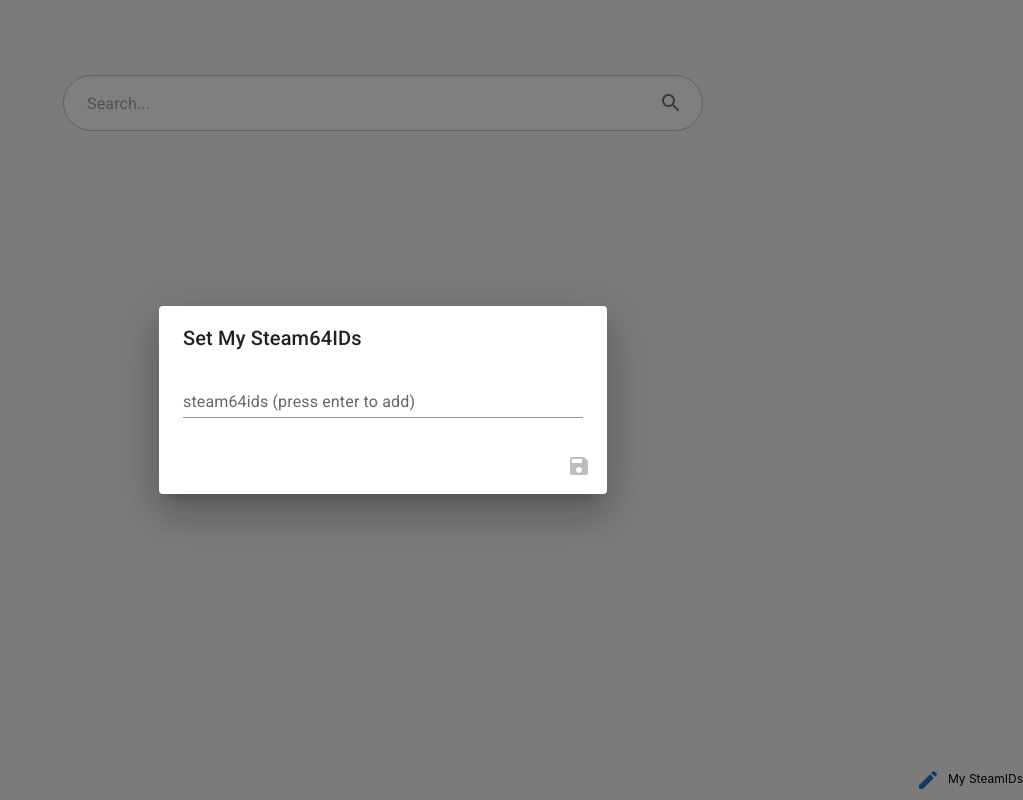
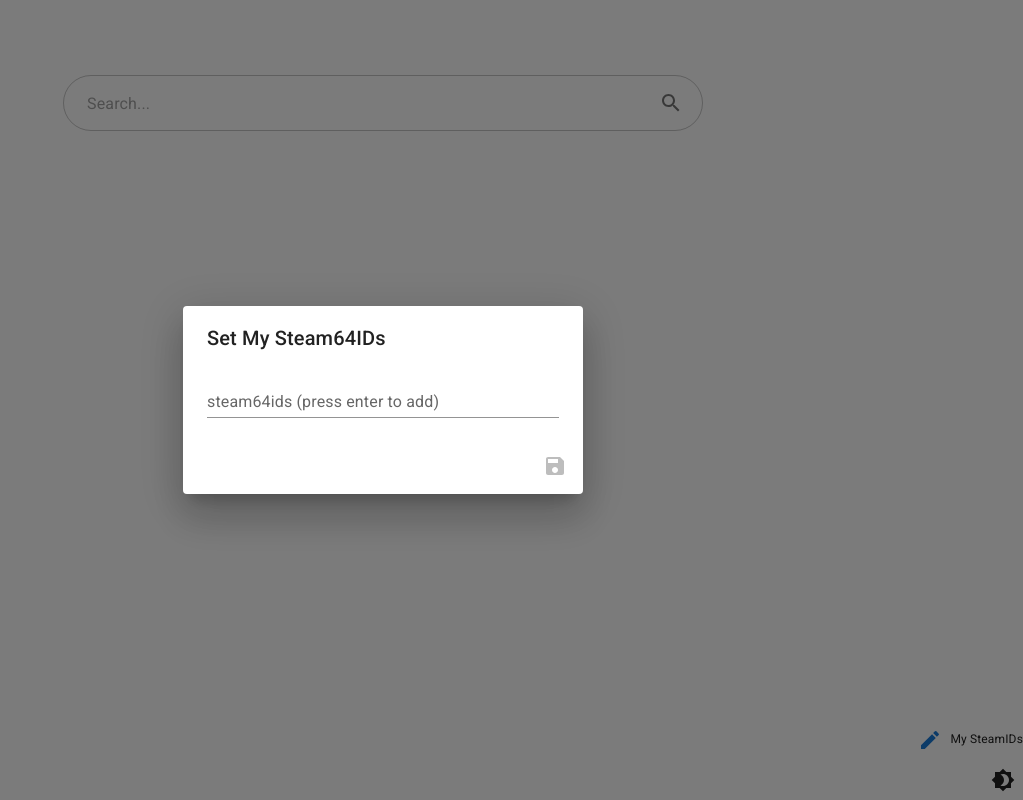
Before and after one commit to Tobias-Scholz/cs-history, a React (Create React App) app in the folder frontend/: page / in a window 1280 px wide. Shown: the whole page, without its empty margins (257-1280 px from the left). Built offline with nearby package versions, Linux system fonts and the light colour scheme.

Commit message:
add dark mode

```diff
--- a/frontend/src/App.tsx
+++ b/frontend/src/App.tsx
@@ -1,5 +1,15 @@
-import { Search } from '@mui/icons-material'
-import { Box, IconButton, InputAdornment, LinearProgress, TextField } from '@mui/material'
+import { Brightness4, Brightness7, Search } from '@mui/icons-material'
+import {
+  Box,
+  createTheme,
+  CssBaseline,
+  IconButton,
+  InputAdornment,
+  LinearProgress,
+  TextField,
+  ThemeProvider,
+  useMediaQuery
+} from '@mui/material'
 import { useQueryClient } from '@tanstack/react-query'
 import { useState } from 'react'
 import './App.css'
@@ -72,6 +82,15 @@
 // const baseUrl = 'http://localhost:8888'
 
 function App() {
+  const prefersDarkMode = useMediaQuery('(prefers-color-scheme: dark)')
+  const [darkMode, setDarkMode] = useState(prefersDarkMode)
+
+  const theme = createTheme({
+    palette: {
+      mode: darkMode ? 'dark' : 'light'
+    }
+  })
+
   const [input, setInput] = useState('')
   const [players, setPlayers] = useState<Player[]>([])
   const [loading, setLoading] = useState(false)
@@ -103,7 +122,15 @@
   }
 
   return (
-    <div style={{ height: '100%', minHeight: '100vh', backgroundColor: '#F7F7F7' }}>
+    <ThemeProvider theme={theme}>
+      <CssBaseline />
+      <div
+        style={{
+          height: '100%',
+          minHeight: '100vh',
+          ...(theme.palette.mode === 'light' && { backgroundColor: '#F7F7F7' })
+        }}
+      >
         <Box
           sx={{
             display: 'flex',
@@ -133,7 +160,6 @@
             sx={{
               width: { xs: '90%', sm: '70%', md: '50%' },
               maxWidth: 800,
-            backgroundColor: 'white',
               borderRadius: '50px',
               '& .MuiOutlinedInput-root': {
                 borderRadius: '50px',
@@ -153,7 +179,12 @@
           />
           {players.length > 0 ? (
             <div style={{ width: '100%', display: 'flex', flexDirection: 'column', alignItems: 'center' }}>
-            <PlayerTable players={players} mySteamIds={mySteamIds} setPlayers={setPlayers} fetchPlayer={fetchPlayer} />
+              <PlayerTable
+                players={players}
+                mySteamIds={mySteamIds}
+                setPlayers={setPlayers}
+                fetchPlayer={fetchPlayer}
+              />
               {loading && <LinearProgress color="secondary" style={{ width: '75%' }} />}
             </div>
           ) : (
@@ -173,8 +204,17 @@
               <br />
             </span>
           ))}
+          <IconButton
+            onClick={() => setDarkMode(!darkMode)}
+            sx={{ ml: 1 }}
+            color="inherit"
+            aria-label="toggle dark mode"
+          >
+            {darkMode ? <Brightness7 /> : <Brightness4 />}
+          </IconButton>
         </div>
       </div>
+    </ThemeProvider>
   )
 }
 
--- a/frontend/src/components/PlayerTable.tsx
+++ b/frontend/src/components/PlayerTable.tsx
@@ -12,7 +12,8 @@
   Box,
   IconButton,
   Typography,
-  Tooltip
+  Tooltip,
+  useTheme
 } from '@mui/material'
 import KeyboardArrowDownIcon from '@mui/icons-material/KeyboardArrowDown'
 import KeyboardArrowUpIcon from '@mui/icons-material/KeyboardArrowUp'
@@ -42,6 +43,8 @@
   const [open, setOpen] = React.useState(false)
 
   const cellStyle = { paddingTop: '8px', paddingBottom: '8px' }
+  const theme = useTheme()
+  const isDark = theme.palette.mode === 'dark'
 
   const vsMatches = player.matches
     .filter((match) => match.vs)
@@ -90,23 +93,31 @@
   const vs_perc = getWinPerc(vsMatches)
   const with_perc = getWinPerc(withMatches)
 
+  const getMatchColor = (isWin: boolean, isLoss: boolean, isDark: boolean): string => {
+    if (isDark) {
+      if (isWin) return '#6eed6e'
+      if (isLoss) return '#f08080'
+      return 'white'
+    } else {
+      if (isWin) return 'green'
+      if (isLoss) return 'red'
+      return 'black'
+    }
+  }
+
   const HistoryTable = ({ matches }: { matches: Match[] }) => {
     const matchResult = (match: Match) => {
-      if (mySteamIds.some((steamId) => match.players_team1.includes(steamId))) {
-        return {
-          display: `${match.rounds_team1}-${match.rounds_team2}`,
-          color:
-            match.rounds_team1 > match.rounds_team2
-              ? 'green'
-              : match.rounds_team1 < match.rounds_team2
-              ? 'red'
-              : 'black'
-        }
-      }
+      const isTeam1 = mySteamIds.some((steamId) => match.players_team1.includes(steamId))
+
+      const roundsFor = isTeam1 ? match.rounds_team1 : match.rounds_team2
+      const roundsAgainst = isTeam1 ? match.rounds_team2 : match.rounds_team1
+
+      const isWin = roundsFor > roundsAgainst
+      const isLoss = roundsFor < roundsAgainst
+
       return {
-        display: `${match.rounds_team2}-${match.rounds_team1}`,
-        color:
-          match.rounds_team2 > match.rounds_team1 ? 'green' : match.rounds_team2 < match.rounds_team1 ? 'red' : 'black'
+        display: `${roundsFor}-${roundsAgainst}`,
+        color: getMatchColor(isWin, isLoss, isDark)
       }
     }
 
@@ -195,7 +206,7 @@
                   marginRight: 2,
                   gap: 8,
                   textDecoration: 'none',
-                  color: 'black'
+                  color: isDark ? 'white' : 'black'
                 }}
                 href={player.faceit.faceit_url.replace('{lang}', 'en')}
                 target="_blank"
@@ -292,7 +303,10 @@
   fetchPlayer: (id: string) => Promise<void>
 }) => {
   return (
-    <TableContainer component={Paper} sx={{ maxWidth: '75%' }}>
+    <TableContainer
+      component={Paper}
+      sx={{ maxWidth: '75%', backgroundColor: (theme) => (theme.palette.mode === 'dark' ? '#1e1e1e' : 'white') }}
+    >
       <Table aria-label="collapsible table">
         <TableHead>
           <TableRow>
```
Lines whose indentation alone changed are shown as unchanged.
